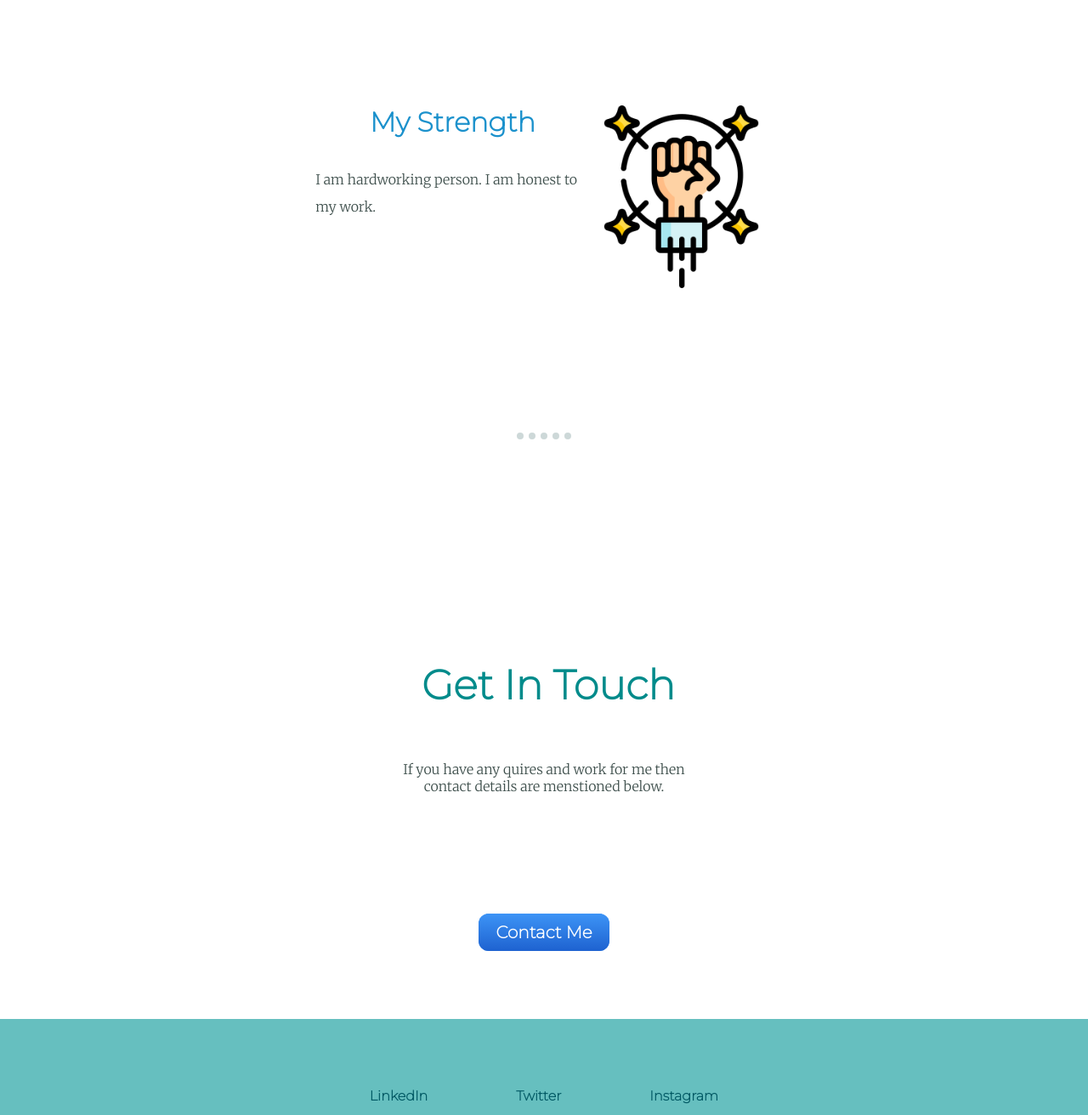
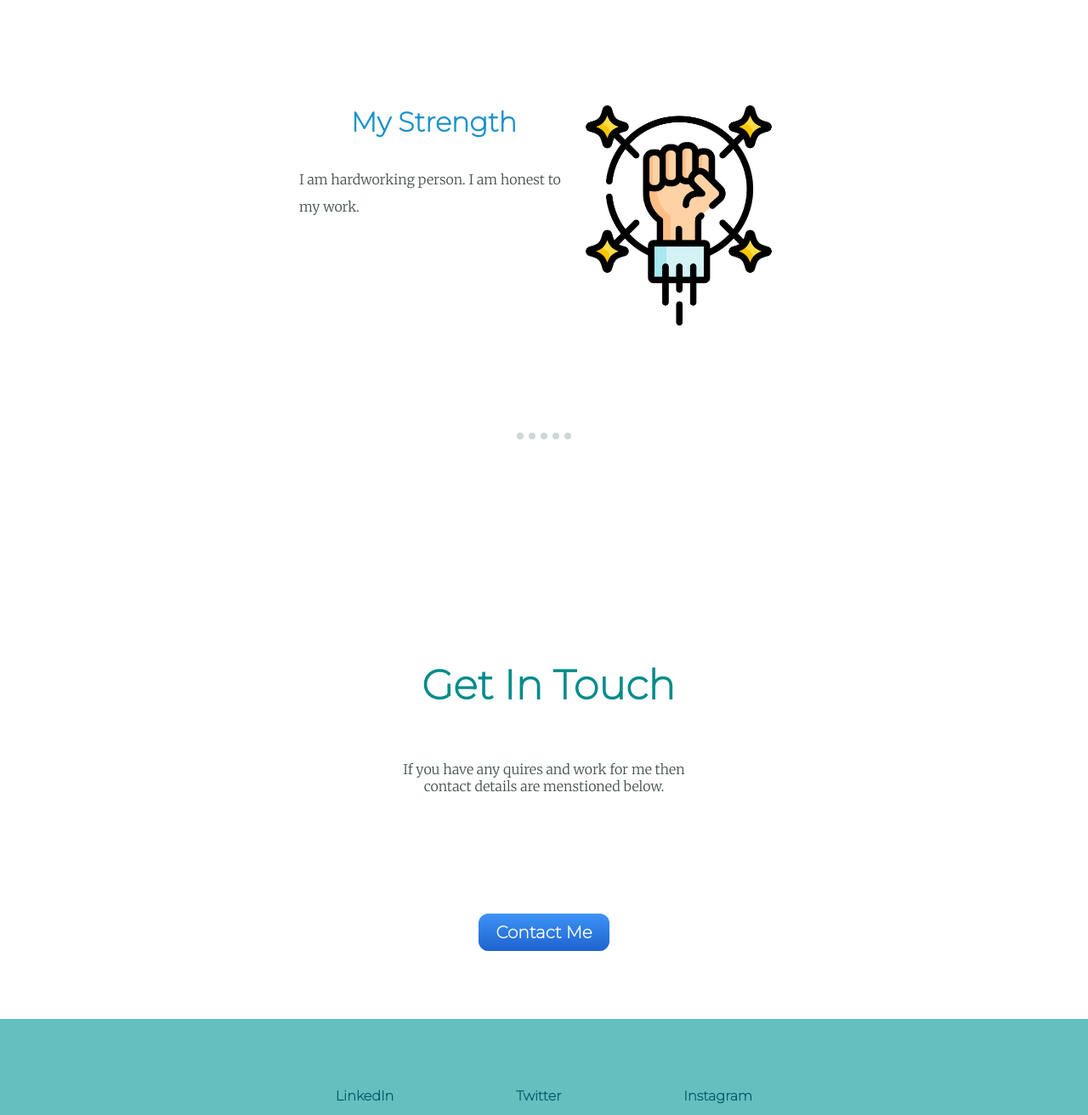
Before and after one commit to Nitish1326/upgradecv, a plain HTML site: page index.html in a window 1280 px wide. Shown: the part 1880-3192 px from the top of the page at 85% size. Drawn offline with Linux system fonts and the light colour scheme.

Commit message:
Update style.css

```diff
--- a/css/style.css
+++ b/css/style.css
@@ -35,7 +35,7 @@ line-height: 2;
 }
 
 .skill-row{
-width: 42%;
+width: 45%;
 margin: 100px auto 250px;
 }
 
@@ -44,18 +44,14 @@ float: left;
 width:40%;
 }
 
-.skill-para{
-padding-left: 2em;
-}
-
-.skill-row p{
+ .skill-row p{
 line-height: 2;
 text-align: left;
 }
 .strength-img{
 float: right;
 text-align: left;
-width:40%;
+width:45%;
 
 }
 
@@ -63,14 +59,15 @@ width:40%;
 background-color:#66bfbf;
 padding: 80px 0 50px;
 }
-
+/* footer div  */
 a{
 color: #005964;
-/* font-size:4em; */
 font-weight: bold;
 font-family:Montserrat, sans-serif;
-margin: 20px 50px;
-text-decoration: none;
+padding: 10px 50px;
+text-decoration:none;
+margin:0 20px;
+
 }
 
 a:hover{
```
